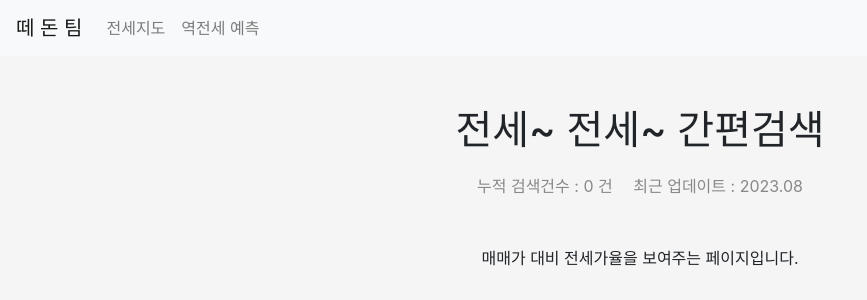
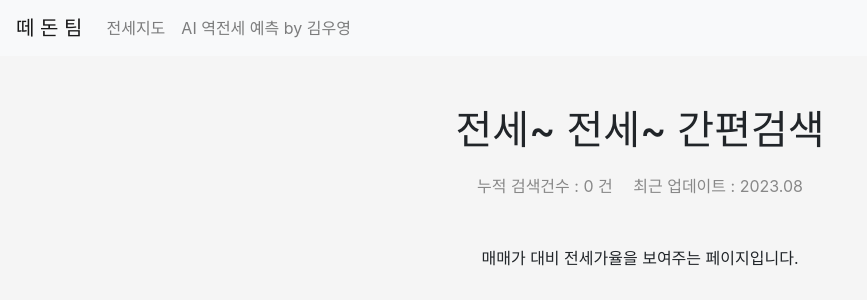
Before and after one commit to chobbong/django-test3, a Django app: page /other/search/ in a window 1280 px wide. Shown: the top 300 px of the page, without its empty margins (0-867 px from the left). Run offline with Django 3.2, Linux system fonts and the light colour scheme; data that the repository does not hold is empty; some libraries are stand-ins or nearby versions.

Commit message:
Update base.html

```diff
--- a/templates/base.html
+++ b/templates/base.html
@@ -30,7 +30,7 @@
                     <a class="nav-link" href="/other/search">전세지도</a>
                 </li>
                 <li class="nav-item">
-                    <a class="nav-link" href="/lstm/forecast">역전세 예측</a>
+                    <a class="nav-link" href="/lstm/forecast">AI 역전세 예측 by 김우영</a>
                 </li>
             </ul>
         </div>
```
